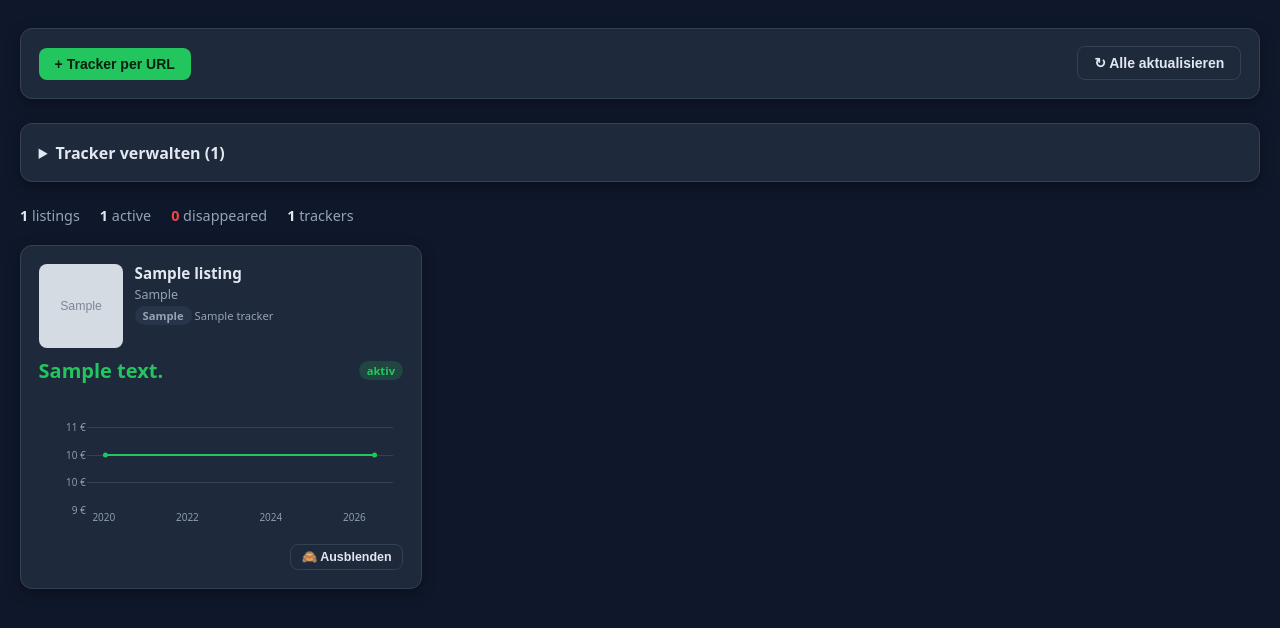
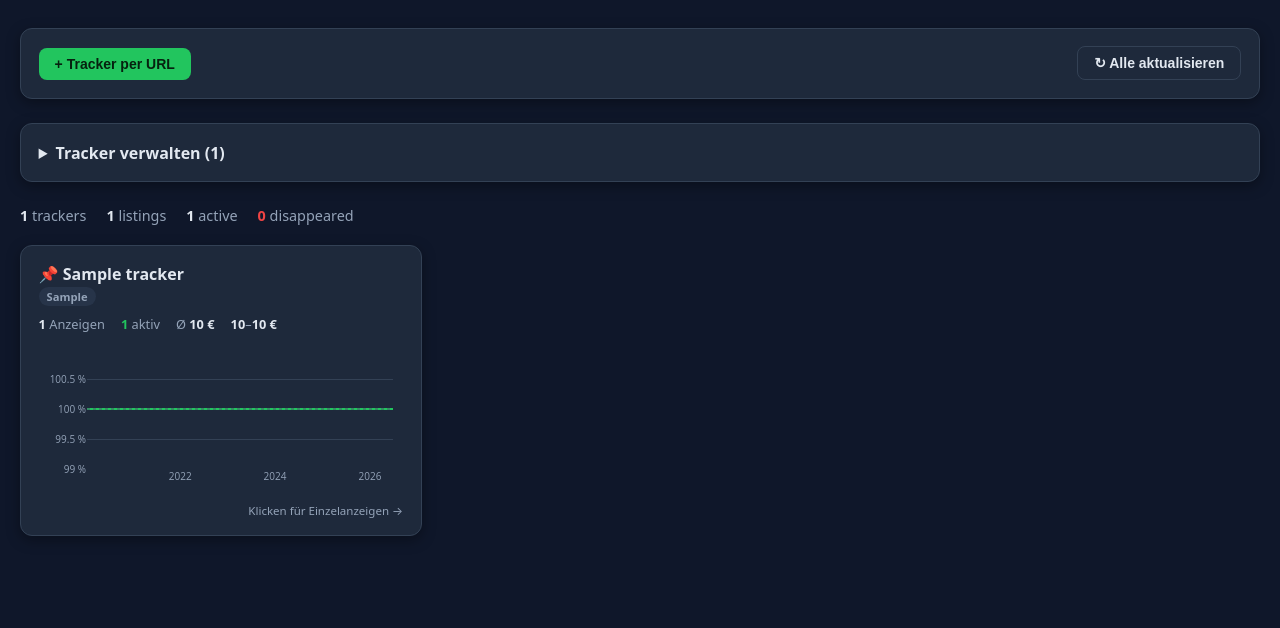
Before and after one commit to korbinianbauer/crapper, a Flask app: page / in a window 1280 px wide. Shown: the part 57-685 px from the top of the page. Run offline with Flask 3, Linux system fonts and the light colour scheme; the visitor is signed in with stand-in values (Sample User, id 1); tables that the repository leaves empty hold one stand-in row (values such as "Sample post"); grey boxes marked "Sample" are stand-in pictures; some libraries are stand-ins or nearby versions.

Commit message:
Frontpage: per-tracker cards with aggregated stats and avg price trend
Replace the flat listing grid with one card per tracker showing summarised
stats (count, active/gone, avg & min–max price) and a chart of the average
normalised price trend across its listings (each listing indexed to its first
price, forward-filled and averaged). Clicking a tracker card loads its
individual listings client-side as before.

Co-Authored-By: Claude Opus 4.8 <noreply@anthropic.com>

```diff
--- a/app.py
+++ b/app.py
@@ -163,20 +163,59 @@ def _refresh_async(tracker_id: int):
 
 # ── index ───────────────────────────────────────────────────────────────────────
 
+def _avg_price_trend(histories: list[list[dict]]) -> list[dict]:
+    """Average normalised price trend across several listings.
+
+    Each listing's numeric prices are normalised to its first observation
+    (index 1.0 = 100 %), then forward-filled and averaged across all listings
+    that have started, at every distinct observation timestamp. Returns a list
+    of `{'t': iso, 'index': float}` (1.0 == baseline)."""
+    series: list[list[tuple[str, float]]] = []
+    for hist in histories:
+        pts = [(h['t'], h['price']) for h in hist if h['price'] is not None]
+        if not pts:
+            continue
+        base = pts[0][1]
+        if not base:
+            continue
+        series.append([(t, p / base) for t, p in pts])
+    if not series:
+        return []
+
+    times = sorted({t for s in series for t, _ in s})
+    out: list[dict] = []
+    for t in times:
+        vals = []
+        for s in series:
+            cur = None
+            for st, sv in s:
+                if st <= t:
+                    cur = sv
+                else:
+                    break
+            if cur is not None:        # only count listings that have started
+                vals.append(cur)
+        if vals:
+            out.append({'t': t, 'index': sum(vals) / len(vals)})
+    return out
+
+
 @app.route('/')
 def index():
     trackers = db.get_trackers()
     listings = db.get_all_listings()
     history = db.get_price_history_map()
+    memberships = db.get_tracker_memberships()
 
     source_names = {s.name: s.display_name for s in sources.all_sources()}
 
-    cards = []
+    cards: dict[int, dict] = {}
     for l in listings:
         hist = history.get(l['id'], [])
         latest = next((h for h in reversed(hist) if h['price_text']), None)
+        latest_num = next((h for h in reversed(hist) if h['price'] is not None), None)
         types = (l['tracker_types'] or '').split(',')
-        cards.append({
+        cards[l['id']] = {
             'id': l['id'],
             'source': l['source'],
             'source_name': source_names.get(l['source'], l['source']),
@@ -192,16 +231,38 @@ def index():
             'first_seen': l['first_seen'],
             'last_seen': l['last_seen'],
             'current_price': latest['price_text'] if latest else '—',
+            'current_price_num': latest_num['price'] if latest_num else None,
             'history': [
                 {'t': h['observed_at'], 'price': h['price'], 'label': h['price_text']}
                 for h in hist
             ],
-        })
+        }
 
     counts = db.get_tracker_listing_counts()
+    tracker_cards = []
     for t in trackers:
         t['listing_count'] = counts.get(t['id'], 0)
         t['source_name'] = source_names.get(t['source'], t['source'])
+
+        ids = [lid for lid in memberships.get(t['id'], []) if lid in cards]
+        tcards = [cards[i] for i in ids]
+        prices = [c['current_price_num'] for c in tcards if c['current_price_num'] is not None]
+        active = sum(1 for c in tcards if c['active'])
+        tracker_cards.append({
+            'id': t['id'],
+            'source_name': t['source_name'],
+            'label': t['label'],
+            'type': t['type'],
+            'url': t['url'],
+            'listing_ids': ids,
+            'listing_count': len(tcards),
+            'active_count': active,
+            'gone_count': len(tcards) - active,
+            'avg_price': sum(prices) / len(prices) if prices else None,
+            'min_price': min(prices) if prices else None,
+            'max_price': max(prices) if prices else None,
+            'trend': _avg_price_trend([cards[i]['history'] for i in ids]),
+        })
 
     hidden = [{
         'id': l['id'],
@@ -214,10 +275,12 @@ def index():
     return render_template(
         'index.html',
         trackers=trackers,
+        tracker_cards=tracker_cards,
         cards=cards,
         hidden_listings=hidden,
-        active_count=sum(1 for c in cards if c['active']),
-        gone_count=sum(1 for c in cards if not c['active']),
+        listing_count=len(cards),
+        active_count=sum(1 for c in cards.values() if c['active']),
+        gone_count=sum(1 for c in cards.values() if not c['active']),
         refreshing=list(_active_refreshes),
     )
 
--- a/templates/index.html
+++ b/templates/index.html
@@ -9,6 +9,20 @@
   .summary b { color:var(--text); }
 
   .grid { display:grid; grid-template-columns:repeat(auto-fill,minmax(320px,1fr)); gap:1.1rem; }
+
+  .tcard { display:flex; flex-direction:column; gap:.6rem; border:1px solid var(--border); cursor:pointer; }
+  .tcard:hover { border-color:var(--primary); }
+  .tcard.allgone { border:2px solid var(--danger); }
+  .tcard .thead { display:flex; align-items:flex-start; justify-content:space-between; gap:.5rem; }
+  .tcard .tlabel { font-weight:600; font-size:1rem; line-height:1.25; }
+  .tcard .tstats { display:flex; flex-wrap:wrap; gap:.4rem 1rem; font-size:.8rem; color:var(--muted); }
+  .tcard .tstats b { color:var(--text); }
+  .tcard .chart { width:100%; height:150px; }
+  .tcard .hint { font-size:.72rem; color:var(--muted); text-align:right; }
+
+  .back-bar { display:flex; align-items:center; gap:.75rem; margin-bottom:1rem; }
+  #detail { display:none; }
+
   .listing { display:flex; flex-direction:column; gap:.6rem; border:1px solid var(--border); }
   .listing.gone { border:2px solid var(--danger); }
   .listing .head { display:flex; gap:.75rem; }
@@ -120,53 +134,51 @@
 {% endif %}
 
 <div class="summary">
-  <span><b>{{ cards|length }}</b> listings</span>
+  <span><b>{{ trackers|length }}</b> trackers</span>
+  <span><b>{{ listing_count }}</b> listings</span>
   <span><b>{{ active_count }}</b> active</span>
   <span><b style="color:var(--danger);">{{ gone_count }}</b> disappeared</span>
-  <span><b>{{ trackers|length }}</b> trackers</span>
 </div>
 
-{% if not cards %}
+{% if not tracker_cards %}
 <div class="card" style="text-align:center; padding:3rem;">
-  <p class="muted">No listings tracked yet.{% if session.logged_in %} Add a listing URL or a search term above.{% endif %}</p>
+  <p class="muted">No trackers yet.{% if session.logged_in %} Add a listing URL or a search above.{% endif %}</p>
 </div>
 {% endif %}
 
-<div class="grid">
-  {% for c in cards %}
-  <div class="listing card {{ 'gone' if not c.active }}" data-id="{{ c.id }}">
-    <div class="head">
-      {% if c.image_url %}<img class="thumb" src="{{ c.image_url }}" loading="lazy" alt="">
-      {% else %}<div class="thumb"></div>{% endif %}
-      <div style="flex:1; min-width:0;">
-        <div class="title"><a href="{{ c.url }}" target="_blank" rel="noopener">{{ c.title }}</a></div>
-        <div class="meta">{{ c.location or '—' }}</div>
-        <div class="meta tracker-tag">
-          <span class="badge badge-grey">{{ c.source_name }}</span>
-          {% if c.is_search %}🔍{% endif %}{% if c.is_listing %}📌{% endif %} {{ c.tracker_labels }}
-        </div>
+<!-- tracker overview -->
+<div class="grid" id="tracker-grid">
+  {% for t in tracker_cards %}
+  <div class="tcard card {{ 'allgone' if t.listing_count and not t.active_count }}"
+       data-id="{{ t.id }}" onclick="openTracker({{ t.id }})">
+    <div class="thead">
+      <div>
+        <div class="tlabel">{% if t.type == 'search' %}🔍{% else %}📌{% endif %} {{ t.label }}</div>
+        <div class="meta tracker-tag"><span class="badge badge-grey">{{ t.source_name }}</span></div>
       </div>
     </div>
 
-    <div class="row">
-      <span class="price">{{ c.current_price }}</span>
-      {% if c.active %}
-        <span class="badge badge-green">aktiv</span>
-      {% else %}
-        <span class="badge badge-red">verschwunden</span>
-      {% endif %}
+    <div class="tstats">
+      <span><b>{{ t.listing_count }}</b> Anzeigen</span>
+      <span><b style="color:var(--success,#22c55e);">{{ t.active_count }}</b> aktiv</span>
+      {% if t.gone_count %}<span><b style="color:var(--danger);">{{ t.gone_count }}</b> weg</span>{% endif %}
+      {% if t.avg_price is not none %}<span>Ø <b>{{ '%.0f'|format(t.avg_price) }} €</b></span>{% endif %}
+      {% if t.min_price is not none %}<span><b>{{ '%.0f'|format(t.min_price) }}</b>–<b>{{ '%.0f'|format(t.max_price) }} €</b></span>{% endif %}
     </div>
 
-    <div class="chart" id="chart-{{ c.id }}"></div>
-
-    {% if session.logged_in %}
-    <form method="post" action="{{ url_for('hide_listing', listing_id=c.id) }}" style="text-align:right;">
-      <input type="hidden" name="_csrf" value="{{ csrf_token() }}">
-      <button class="btn btn-outline btn-sm" type="submit" title="Auf der Startseite ausblenden (wird weiter getrackt)">🙈 Ausblenden</button>
-    </form>
-    {% endif %}
+    <div class="chart" id="tchart-{{ t.id }}"></div>
+    <div class="hint">Klicken für Einzelanzeigen →</div>
   </div>
   {% endfor %}
+</div>
+
+<!-- per-tracker listing detail (rendered client-side on click) -->
+<div id="detail">
+  <div class="back-bar">
+    <button class="btn btn-outline" onclick="closeTracker()">← Zurück zur Übersicht</button>
+    <h2 id="detail-title" style="margin:0; font-size:1.1rem;"></h2>
+  </div>
+  <div class="grid" id="detail-grid"></div>
 </div>
 
 <!-- Add tracker modal (single URL → auto-detected source & type) -->
@@ -197,8 +209,11 @@
 
 {% block scripts %}
 <script>
-const CARDS = {{ cards|tojson }};
+const CARDS = {{ cards|tojson }};            // {listing_id: card}
+const TRACKERS = {{ tracker_cards|tojson }}; // overview cards
 const REFRESHING = {{ refreshing|tojson }};
+const CSRF = '{{ csrf_token() }}';
+const LOGGED_IN = {{ 'true' if session.logged_in else 'false' }};
 
 // ── auto-reload while a poll is running ─────────────────────────────────────
 let _watching = false;
@@ -218,18 +233,27 @@ function watchRefresh() {
 }
 if (REFRESHING && REFRESHING.length) watchRefresh();
 
-// ── price charts ──────────────────────────────────────────────────────────
+// ── charts ──────────────────────────────────────────────────────────────────
 function fmtDate(iso) {
-  const d = new Date(iso.endsWith('Z') ? iso : iso + 'Z');
-  return d;
+  return new Date(iso.endsWith('Z') ? iso : iso + 'Z');
 }
-CARDS.forEach(c => {
+
+const CHART_LAYOUT = {
+  margin: {l: 48, r: 10, t: 6, b: 24},
+  paper_bgcolor: 'rgba(0,0,0,0)',
+  plot_bgcolor: 'rgba(0,0,0,0)',
+  font: {color: '#94a3b8', size: 10},
+  xaxis: {gridcolor: '#334155', showgrid: false},
+  showlegend: false,
+};
+const CHART_CFG = {displayModeBar: false, responsive: true};
+
+// Single listing's absolute price history.
+function renderListingChart(c) {
   const el = document.getElementById('chart-' + c.id);
   if (!el) return;
   const pts = c.history.filter(h => h.price !== null);
-  const gone = !c.active;
-  const color = gone ? '#ef4444' : '#22c55e';
-
+  const color = c.active ? '#22c55e' : '#ef4444';
   if (pts.length === 0) {
     el.innerHTML = '<div style="color:#94a3b8;font-size:.78rem;padding:1rem 0;">' +
                    'Kein Preisverlauf (kein numerischer Preis)</div>';
@@ -237,25 +261,106 @@ CARDS.forEach(c => {
   }
   const xs = pts.map(p => fmtDate(p.t));
   const ys = pts.map(p => p.price);
-  // Repeat the last point at "now" so a flat price still draws a line.
   if (pts.length === 1) { xs.push(new Date()); ys.push(ys[0]); }
+  Plotly.newPlot(el, [{
+    x: xs, y: ys, type: 'scatter', mode: 'lines+markers',
+    line: {color: color, width: 2, shape: 'hv'}, marker: {size: 5, color: color},
+    hovertemplate: '%{y:,.0f} €<br>%{x|%d.%m.%Y}<extra></extra>',
+  }], Object.assign({}, CHART_LAYOUT, {
+    yaxis: {gridcolor: '#334155', tickformat: ',.0f', ticksuffix: ' €'},
+  }), CHART_CFG);
+}
 
+// Tracker's average normalised price trend (100 % = each listing's first price).
+function renderTrackerChart(t) {
+  const el = document.getElementById('tchart-' + t.id);
+  if (!el) return;
+  const trend = t.trend || [];
+  if (trend.length === 0) {
+    el.innerHTML = '<div style="color:#94a3b8;font-size:.78rem;padding:1.4rem 0;text-align:center;">' +
+                   'Kein gemeinsamer Preisverlauf</div>';
+    return;
+  }
+  const xs = trend.map(p => fmtDate(p.t));
+  const ys = trend.map(p => p.index * 100);
+  if (trend.length === 1) { xs.push(new Date()); ys.push(ys[0]); }
+  const up = ys[ys.length - 1] >= 100;
+  const color = up ? '#22c55e' : '#3b82f6';
   Plotly.newPlot(el, [{
-    x: xs, y: ys,
-    type: 'scatter', mode: 'lines+markers',
+    x: xs, y: ys, type: 'scatter', mode: 'lines',
     line: {color: color, width: 2, shape: 'hv'},
-    marker: {size: 5, color: color},
-    hovertemplate: '%{y:,.0f} €<br>%{x|%d.%m.%Y}<extra></extra>',
-  }], {
-    margin: {l: 48, r: 10, t: 6, b: 24},
-    paper_bgcolor: 'rgba(0,0,0,0)',
-    plot_bgcolor: 'rgba(0,0,0,0)',
-    font: {color: '#94a3b8', size: 10},
-    xaxis: {gridcolor: '#334155', showgrid: false},
-    yaxis: {gridcolor: '#334155', tickformat: ',.0f', ticksuffix: ' €'},
-    showlegend: false,
-  }, {displayModeBar: false, responsive: true});
-});
+    hovertemplate: 'Ø %{y:.1f} %<br>%{x|%d.%m.%Y}<extra></extra>',
+  }], Object.assign({}, CHART_LAYOUT, {
+    yaxis: {gridcolor: '#334155', ticksuffix: ' %', zeroline: false},
+    shapes: [{type: 'line', xref: 'paper', x0: 0, x1: 1, y0: 100, y1: 100,
+              line: {color: '#475569', width: 1, dash: 'dot'}}],
+  }), CHART_CFG);
+}
+
+TRACKERS.forEach(renderTrackerChart);
+
+// ── tracker detail view ─────────────────────────────────────────────────────
+function esc(s) {
+  const d = document.createElement('div'); d.textContent = s == null ? '' : s;
+  return d.innerHTML;
+}
+
+function listingCardHtml(c) {
+  const thumb = c.image_url
+    ? `<img class="thumb" src="${esc(c.image_url)}" loading="lazy" alt="">`
+    : '<div class="thumb"></div>';
+  const badge = c.active
+    ? '<span class="badge badge-green">aktiv</span>'
+    : '<span class="badge badge-red">verschwunden</span>';
+  const kinds = (c.is_search ? '🔍' : '') + (c.is_listing ? '📌' : '');
+  const hide = LOGGED_IN ? `
+    <form method="post" action="/listing/${c.id}/hide" style="text-align:right;">
+      <input type="hidden" name="_csrf" value="${CSRF}">
+      <button class="btn btn-outline btn-sm" type="submit"
+              title="Auf der Startseite ausblenden (wird weiter getrackt)">🙈 Ausblenden</button>
+    </form>` : '';
+  return `
+  <div class="listing card ${c.active ? '' : 'gone'}" data-id="${c.id}">
+    <div class="head">
+      ${thumb}
+      <div style="flex:1; min-width:0;">
+        <div class="title"><a href="${esc(c.url)}" target="_blank" rel="noopener">${esc(c.title)}</a></div>
+        <div class="meta">${esc(c.location) || '—'}</div>
+        <div class="meta tracker-tag">
+          <span class="badge badge-grey">${esc(c.source_name)}</span> ${kinds} ${esc(c.tracker_labels)}
+        </div>
+      </div>
+    </div>
+    <div class="row"><span class="price">${esc(c.current_price)}</span> ${badge}</div>
+    <div class="chart" id="chart-${c.id}"></div>
+    ${hide}
+  </div>`;
+}
+
+const overview = document.getElementById('tracker-grid');
+const detail   = document.getElementById('detail');
+const detailGrid = document.getElementById('detail-grid');
+const detailTitle = document.getElementById('detail-title');
+
+function openTracker(id) {
+  const t = TRACKERS.find(x => x.id === id);
+  if (!t) return;
+  const cards = t.listing_ids.map(i => CARDS[i]).filter(Boolean);
+  detailTitle.textContent = t.label + ' — ' + cards.length + ' Anzeigen';
+  detailGrid.innerHTML = cards.length
+    ? cards.map(listingCardHtml).join('')
+    : '<div class="card muted" style="padding:2rem;text-align:center;">Noch keine Anzeigen.</div>';
+  overview.style.display = 'none';
+  detail.style.display = 'block';
+  cards.forEach(renderListingChart);
+  window.scrollTo(0, 0);
+}
+
+function closeTracker() {
+  detail.style.display = 'none';
+  overview.style.display = '';
+  detailGrid.innerHTML = '';
+}
 
 // ── modals ────────────────────────────────────────────────────────────────
 function closeModals() {
```
Also changed, not shown: db.py (+12 -0 lines).
